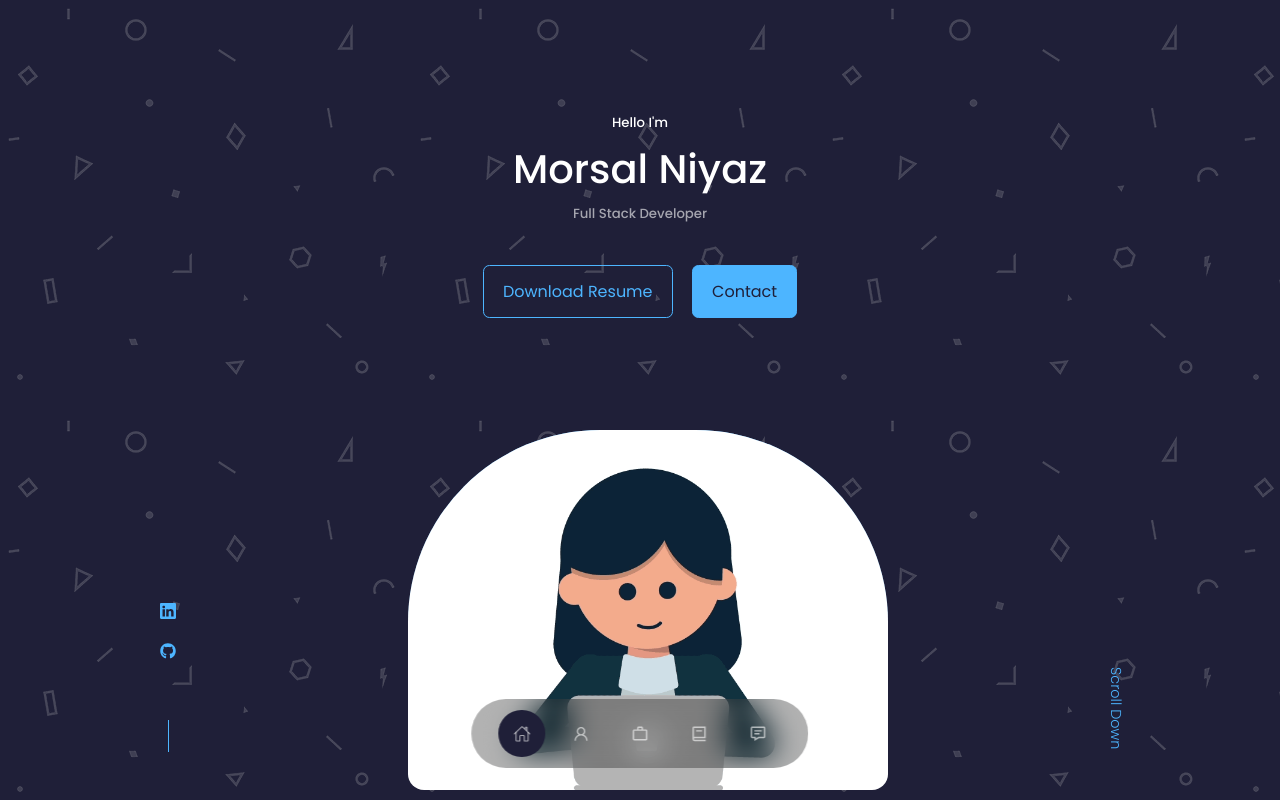
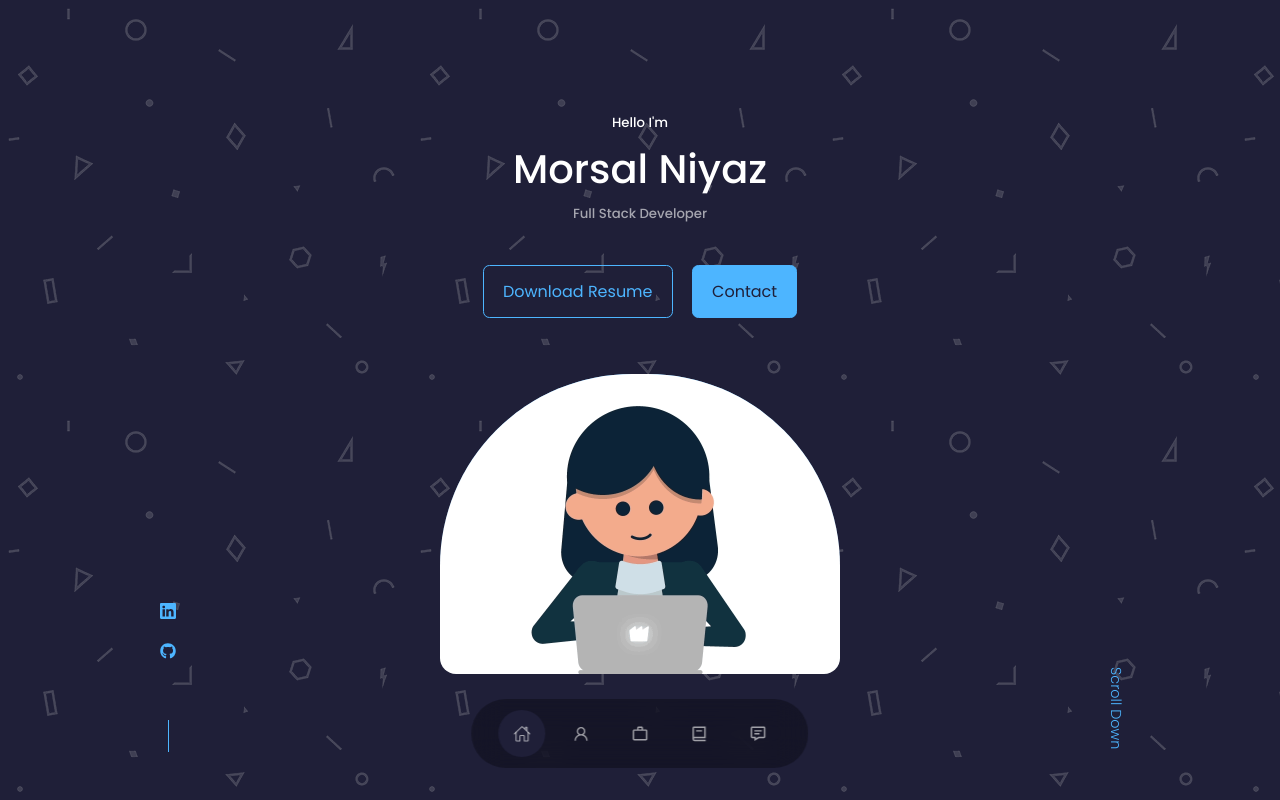
Before and after one commit to MorsalN/morsaln.github.io, a React (Create React App) app: page / in a window 1280 px wide. Shown: the top 800 px of the page. Built offline with nearby package versions, Linux system fonts and the light colour scheme; some icons are missing; a web font is replaced by a local one.

Commit message:
Image adjust

```diff
--- a/src/components/header/header.css
+++ b/src/components/header/header.css
@@ -39,13 +39,13 @@ header {
 /* ======================= ME ======================= */
 .me {
   /* background-color: var(--color-primary); */
-  width: 30rem;
+  width: 25rem;
   height: 30rem;
   position: absolute;
-  left: calc(50% - 16rem);
+  left: calc(50% - 14rem);
   margin-top: 2rem;
   overflow: hidden;
-  padding: 5rem 1.5rem 1.5rem 1.5rem;
+  padding: 1.5rem 1.5rem 1.5rem 1.5rem;
 }
 
 .img__me {
```
